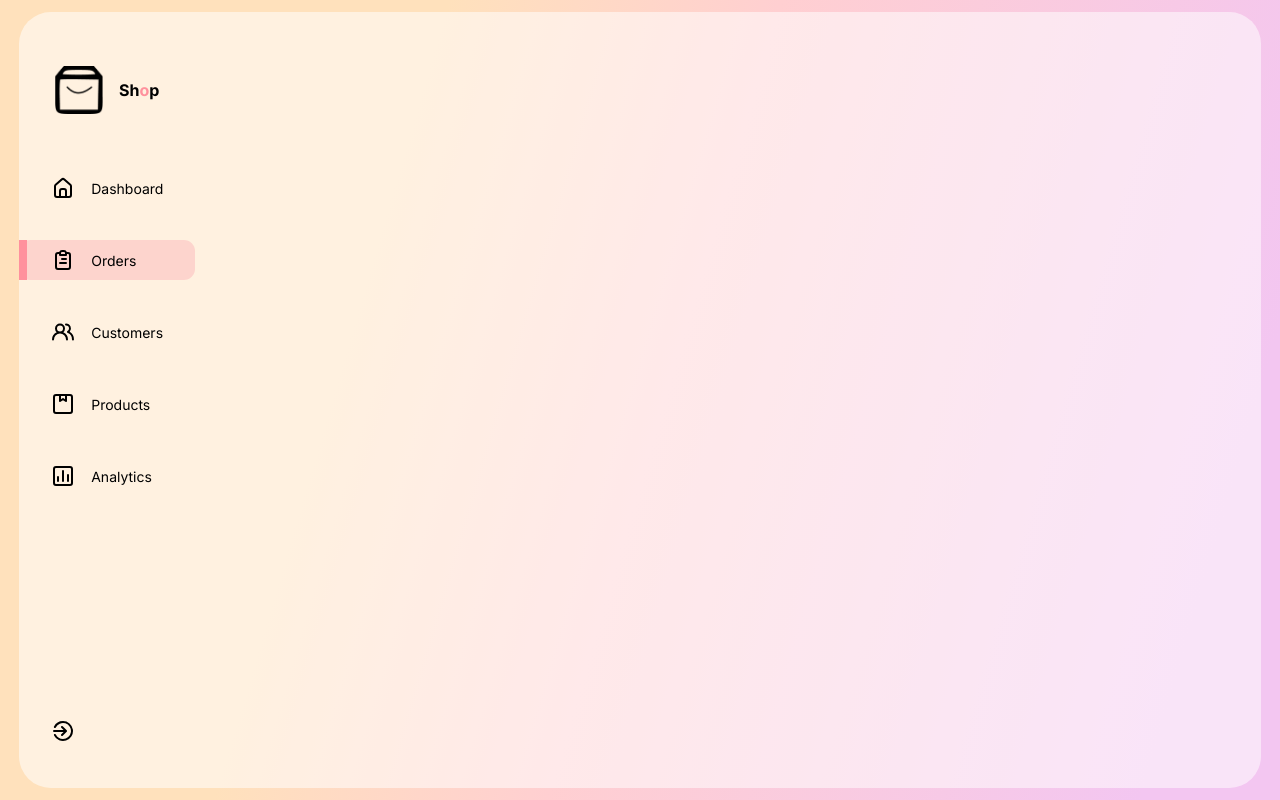
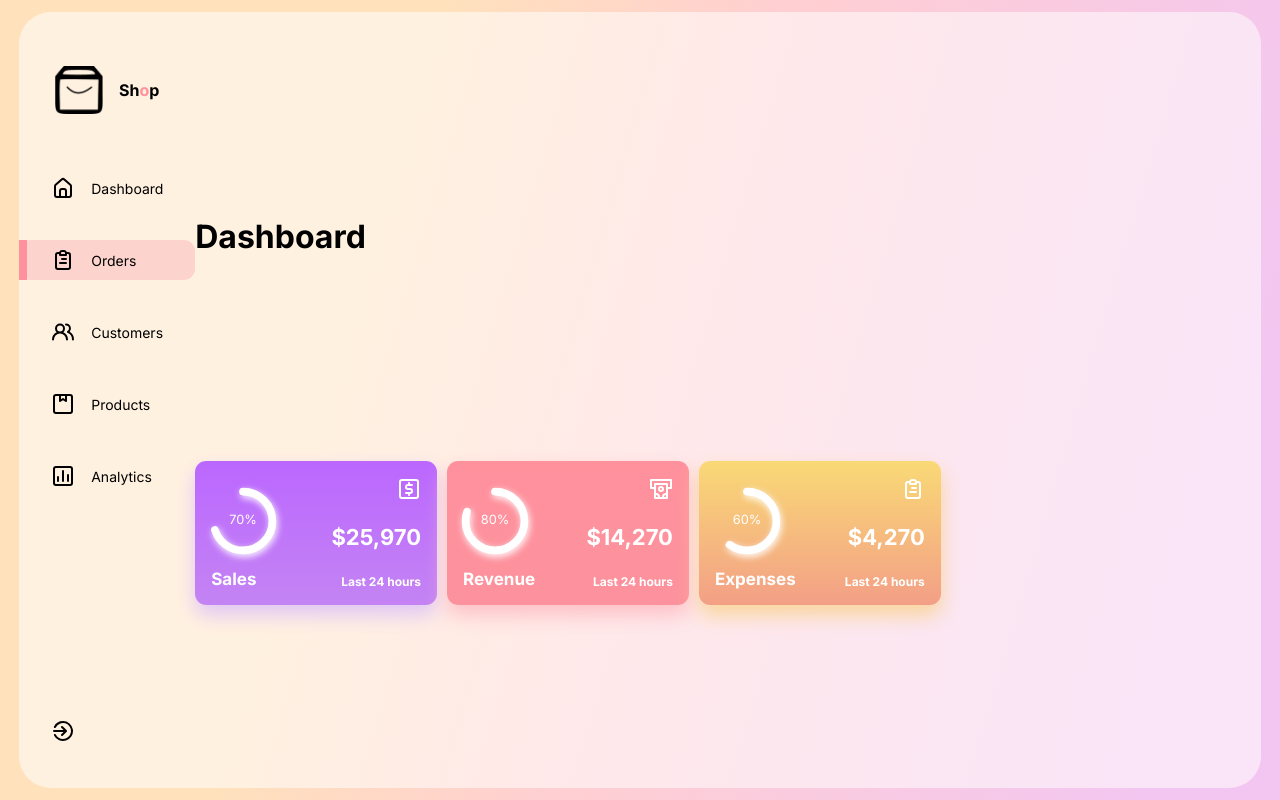
Before and after one commit to MFahadUmer/React-Dashboard, a React (Create React App) app: page / in a window 1280 px wide. Built offline with nearby package versions, Linux system fonts and the light colour scheme.

Commit message:
Adds Compact Card

```diff
--- a/src/App.js
+++ b/src/App.js
@@ -1,4 +1,5 @@
 import './App.css';
+import MainDash from './components/MainDash/MainDash';
 import Sidebar from './components/sidebar/Sidebar';
 
 function App() {
@@ -6,6 +7,7 @@
     <div className="App">
       <div className="AppGlass">
         <Sidebar />
+        <MainDash />
       </div>
     </div>
   );
--- a/src/Data/Data.js
+++ b/src/Data/Data.js
@@ -4,6 +4,8 @@
   UilUsersAlt,
   UilPackage,
   UilChart,
+  UilUsdSquare,
+  UilMoneyWithdrawal,
 } from '@iconscout/react-unicons';
 
 export const SidebarData = [
@@ -28,3 +30,54 @@
     heading: 'Analytics',
   },
 ];
+
+export const cardsData = [
+  {
+    title: 'Sales',
+    color: {
+      background: 'linear-gradient(180deg, #bb67ff 0%, #c484f3 100%)',
+      boxShadow: '0px 10px 20px 0px #e0c6f5',
+    },
+    barValue: 70,
+    value: '25,970',
+    png: UilUsdSquare,
+    series: [
+      {
+        name: 'Sales',
+        data: [31, 40, 28, 51, 42, 109, 100],
+      },
+    ],
+  },
+  {
+    title: 'Revenue',
+    color: {
+      background: 'linear-gradient(180deg, #FF919D 0%, #FC929D 100%)',
+      boxShadow: '0px 10px 20px 0px #FDC0C7',
+    },
+    barValue: 80,
+    value: '14,270',
+    png: UilMoneyWithdrawal,
+    series: [
+      {
+        name: 'Revenue',
+        data: [10, 100, 50, 70, 80, 30, 40],
+      },
+    ],
+  },
+  {
+    title: 'Expenses',
+    color: {
+      background: 'linear-gradient(180deg, #F9D976 0%, #F39F86 100%)',
+      boxShadow: '0px 10px 20px 0px #F9D59B',
+    },
+    barValue: 60,
+    value: '4,270',
+    png: UilClipboardAlt,
+    series: [
+      {
+        name: 'Expenses',
+        data: [10, 25, 15, 30, 12, 15, 20],
+      },
+    ],
+  },
+];
--- /dev/null
+++ b/src/components/MainDash/Cards/Card/Card.css
@@ -0,0 +1,66 @@
+.CompactCard {
+  display: flex;
+  flex: 1;
+  height: 7rem !important;
+  border-radius: 0.7rem;
+  color: white;
+  position: relative;
+  cursor: pointer;
+  padding: 1rem;
+}
+
+.CompactCard:hover {
+  box-shadow: none !important;
+}
+
+.radialBar {
+  flex: 1;
+  display: flex;
+  flex-direction: column;
+  justify-content: flex-end;
+  gap: 1rem;
+}
+
+.CircularProgressbar {
+  width: 4rem !important;
+  overflow: visible;
+}
+
+.CircularProgressbar-path {
+  stroke: white !important;
+  stroke-width: 12px !important;
+  filter: drop-shadow(2px 4px 6px white);
+}
+
+.CircularProgressbar-trail {
+  display: none;
+}
+
+.CircularProgressbar-text {
+  fill: white !important;
+}
+
+.radialBar > span {
+  font-size: 17px !important;
+  font-weight: bold !important;
+}
+
+/* Card Details */
+
+.detail {
+  flex: 1;
+  display: flex;
+  flex-direction: column;
+  justify-content: space-between;
+  align-items: flex-end;
+}
+
+.detail > span:nth-child(2) {
+  font-size: 22px;
+  font-weight: bold;
+}
+
+.detail > span:nth-child(3) {
+  font-size: 12px;
+  font-weight: bold;
+}
--- /dev/null
+++ b/src/components/MainDash/Cards/Card/Card.jsx
@@ -0,0 +1,47 @@
+import React, { useState } from 'react';
+import './Card.css';
+import { AnimateSharedLayout } from 'framer-motion';
+import { CircularProgressbar } from 'react-circular-progressbar';
+import 'react-circular-progressbar/dist/styles.css';
+
+const Card = (props) => {
+  const [expanded, setExpanded] = useState(false);
+  return (
+    <AnimateSharedLayout>
+      {expanded ? (
+        'No World'
+      ) : (
+        <CompactCard params={props} setExpanded={() => setExpanded(true)} />
+      )}
+    </AnimateSharedLayout>
+  );
+};
+
+function CompactCard({ params, setExpanded }) {
+  const Png = params.png;
+  return (
+    <div
+      className="CompactCard"
+      style={{
+        background: params.color.background,
+        boxShadow: params.color.boxShadow,
+      }}
+      onClick={setExpanded}
+    >
+      <div className="radialBar">
+        <CircularProgressbar
+          value={params.barValue}
+          text={`${params.barValue}%`}
+        />
+        <span>{params.title}</span>
+      </div>
+      <div className="detail">
+        <Png />
+        <span>${params.value}</span>
+        <span>Last 24 hours</span>
+      </div>
+    </div>
+  );
+}
+
+export default Card;
--- /dev/null
+++ b/src/components/MainDash/Cards/Cards.css
@@ -0,0 +1,8 @@
+.Cards {
+  display: flex;
+  gap: 10px;
+}
+
+.parentContainer {
+  width: 100%;
+}
--- /dev/null
+++ b/src/components/MainDash/Cards/Cards.jsx
@@ -0,0 +1,27 @@
+import React from 'react';
+import './Cards.css';
+import { cardsData } from '../../../Data/Data';
+import Card from './Card/Card';
+
+const Cards = () => {
+  return (
+    <div className="Cards">
+      {cardsData.map((card, id) => {
+        return (
+          <div className="parentContainer">
+            <Card
+              title={card.title}
+              color={card.color}
+              barValue={card.barValue}
+              value={card.value}
+              png={card.png}
+              serries={card.series}
+            />
+          </div>
+        );
+      })}
+    </div>
+  );
+};
+
+export default Cards;
--- /dev/null
+++ b/src/components/MainDash/MainDash.css
@@ -0,0 +1,5 @@
+.MainDash {
+  display: flex;
+  flex-direction: column;
+  justify-content: space-evenly;
+}
--- /dev/null
+++ b/src/components/MainDash/MainDash.jsx
@@ -0,0 +1,14 @@
+import React from 'react';
+import Cards from './Cards/Cards';
+import './MainDash.css';
+
+const MainDash = () => {
+  return (
+    <div className="MainDash">
+      <h1>Dashboard</h1>
+      <Cards />
+    </div>
+  );
+};
+
+export default MainDash;
```
